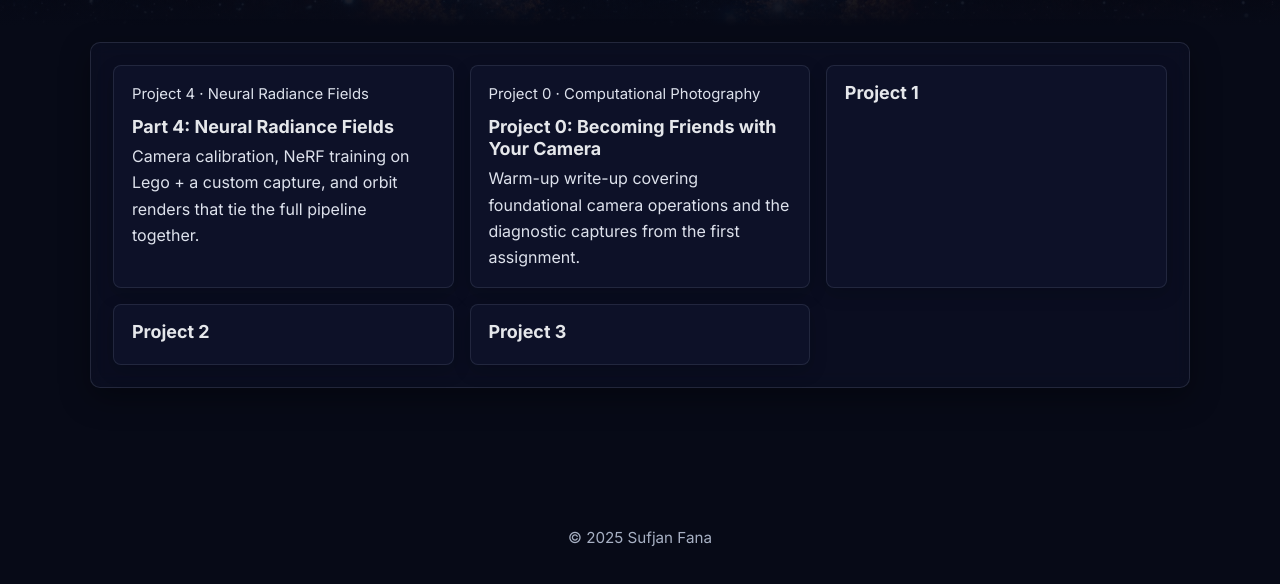
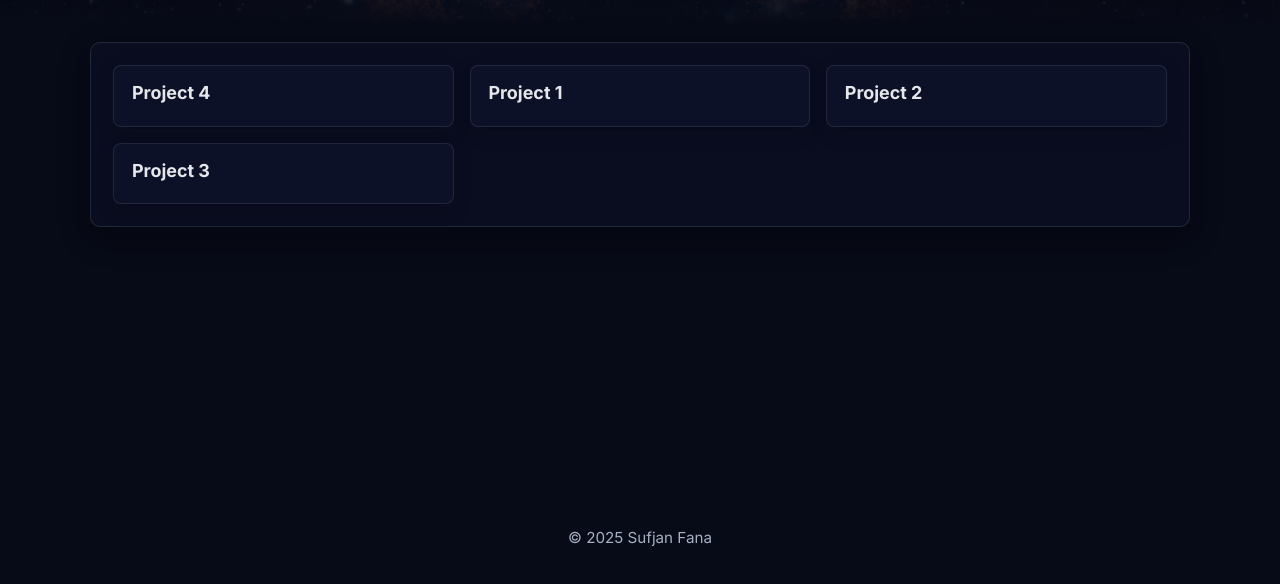
Before and after one commit to sufjanF/sufjanF.github.io, a plain HTML site: page index.html in a window 1280 px wide. Shown: the part 214-798 px from the top of the page. Drawn offline with Linux system fonts and the light colour scheme.

Commit message:
proj4 done

```diff
--- a/index.html
+++ b/index.html
@@ -140,15 +140,8 @@
   <main class="container">
     <section class="panel">
       <div class="grid">
-        <a class="card" href="/project4/">
-          <p class="meta">Project 4 · Neural Radiance Fields</p>
-          <h3>Part 4: Neural Radiance Fields</h3>
-          <p>Camera calibration, NeRF training on Lego + a custom capture, and orbit renders that tie the full pipeline together.</p>
-        </a>
-        <a class="card" href="/project0/">
-          <p class="meta">Project 0 · Computational Photography</p>
-          <h3>Project 0: Becoming Friends with Your Camera</h3>
-          <p>Warm-up write-up covering foundational camera operations and the diagnostic captures from the first assignment.</p>
+        <a class="card" href="/project4/" aria-label="Project 4">
+          <h3>Project 4</h3>
         </a>
         <a class="card" href="https://sufjanf.github.io/project1" aria-label="Project 1">
           <h3>Project 1</h3>
```
